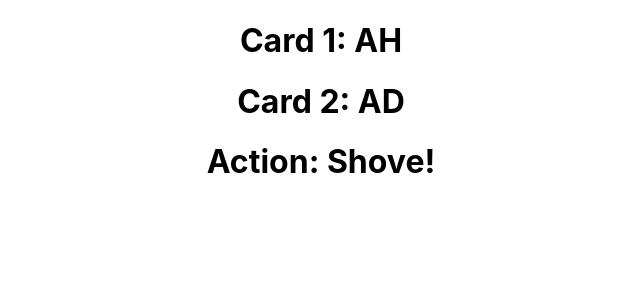
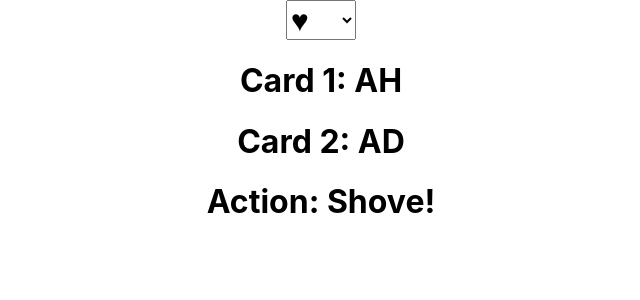
Before and after one commit to 397-f21/preflop-pro, a React (Create React App) app: page / in a window 1280 px wide. Shown: the top 300 px of the page, without its empty margins (319-959 px from the left). Built offline with nearby package versions, Linux system fonts and the light colour scheme.

Commit message:
implemented user input dropdown for suit

```diff
--- a/src/App.css
+++ b/src/App.css
@@ -36,3 +36,15 @@
     transform: rotate(360deg);
   }
 }
+
+.UserInput {
+    width: 70px;
+    height: 40px;
+    font-size: 30px;
+}
+
+#suit-input {
+    width: 70px;
+    height: 40px;
+    font-size: 30px;
+}
--- a/src/App.js
+++ b/src/App.js
@@ -2,19 +2,19 @@ import logo from './logo.svg';
 import './App.css';
 
 const valToIndex = {
-	'A' : 0,
-	'K' : 1,
-	'Q' : 2,
-	'J' : 3,
-	'T' : 4,
-	'9' : 5,
-	'8' : 6,
-	'7' : 7,
-	'6' : 8,
-	'5' : 9,
-	'4' : 10,
-	'3' : 11,
-	'2' : 12
+  'A': 0,
+  'K': 1,
+  'Q': 2,
+  'J': 3,
+  'T': 4,
+  '9': 5,
+  '8': 6,
+  '7': 7,
+  '6': 8,
+  '5': 9,
+  '4': 10,
+  '3': 11,
+  '2': 12
 }
 
 const handChart = [
@@ -34,8 +34,8 @@ const handChart = [
 ];
 
 const userHand = {
-  "card1": { "value" : 'A', "suit" : 'H'},
-  "card2": { "value" : 'A', "suit" : 'D'}
+  "card1": { "value": 'A', "suit": 'H' },
+  "card2": { "value": 'A', "suit": 'D' }
 }
 
 const handToDecision = (hand) => {
@@ -52,9 +52,36 @@ const handToDecision = (hand) => {
   return "Fold";
 }
 
+const SuitDropDown = () => (
+  <select id="suit-input">
+    <option value="heart">&hearts;</option>
+    <option value="diamond">&#9830;</option>
+    <option value="spade">&#9824;</option>
+    <option value="club">&#9827;</option>
+  </select>
+)
+
+const RankDropDown = () => (
+  <select id="suit-input">
+    <option value="A">A</option>
+    <option value="2">2</option>
+    <option value="3">3</option>
+    <option value="4">4</option>
+    <option value="5">5</option>
+    <option value="6">6</option>
+    <option value="7">7</option>
+    <option value="8">8</option>
+    <option value="9">9</option>
+    <option value="J">J</option>
+    <option value="Q">Q</option>
+    <option value="K">K</option>
+  </select>
+)
+
 const App = () => {
   return (
     <div className="App">
+      <SuitDropDown />
       <h1>Card 1: {userHand.card1.value}{userHand.card1.suit}</h1>
       <h1>Card 2: {userHand.card2.value}{userHand.card2.suit}</h1>
       <h1>Action: {handToDecision(userHand)}!</h1>
```
Lines whose indentation alone changed are shown as unchanged.
